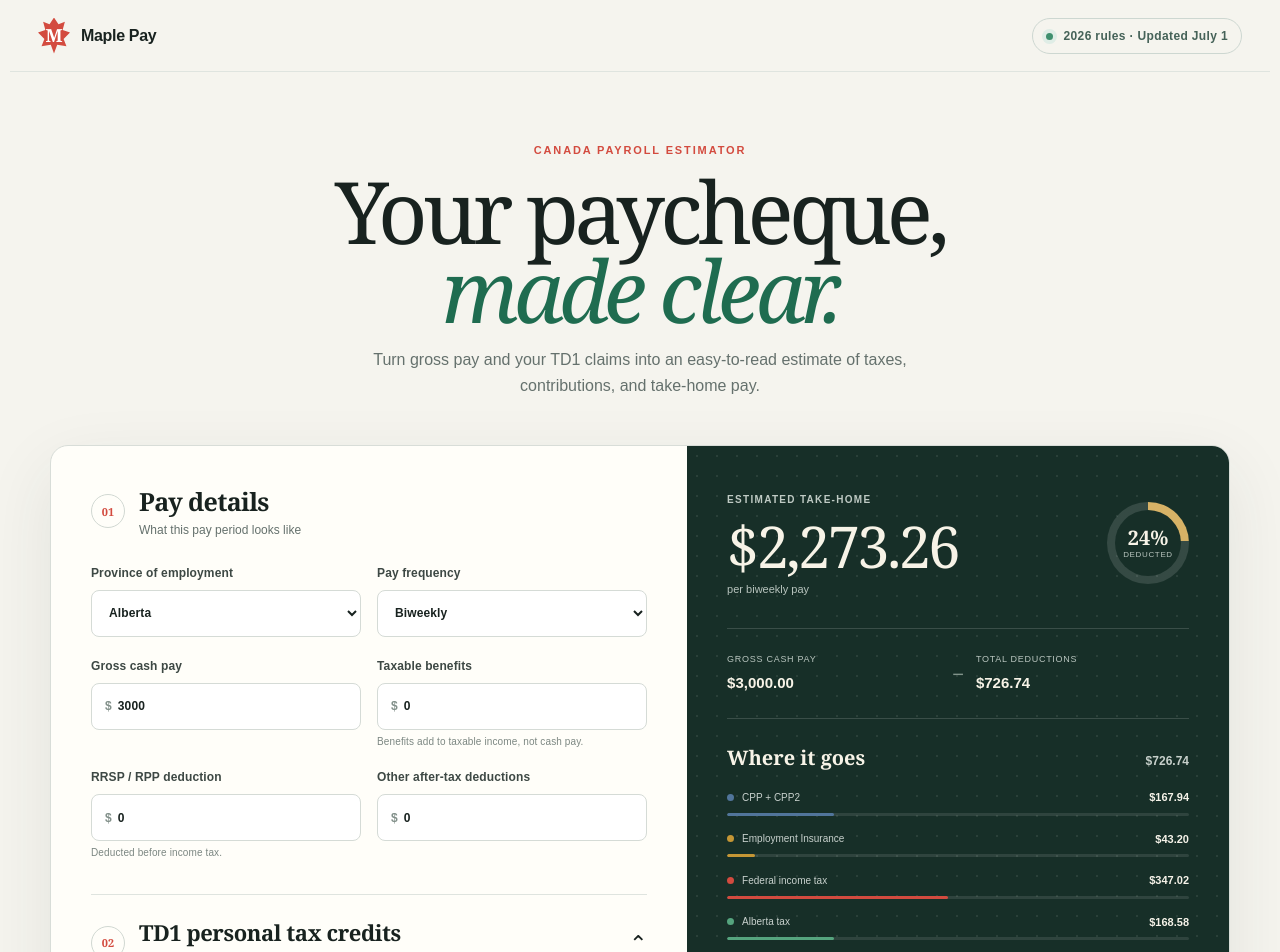
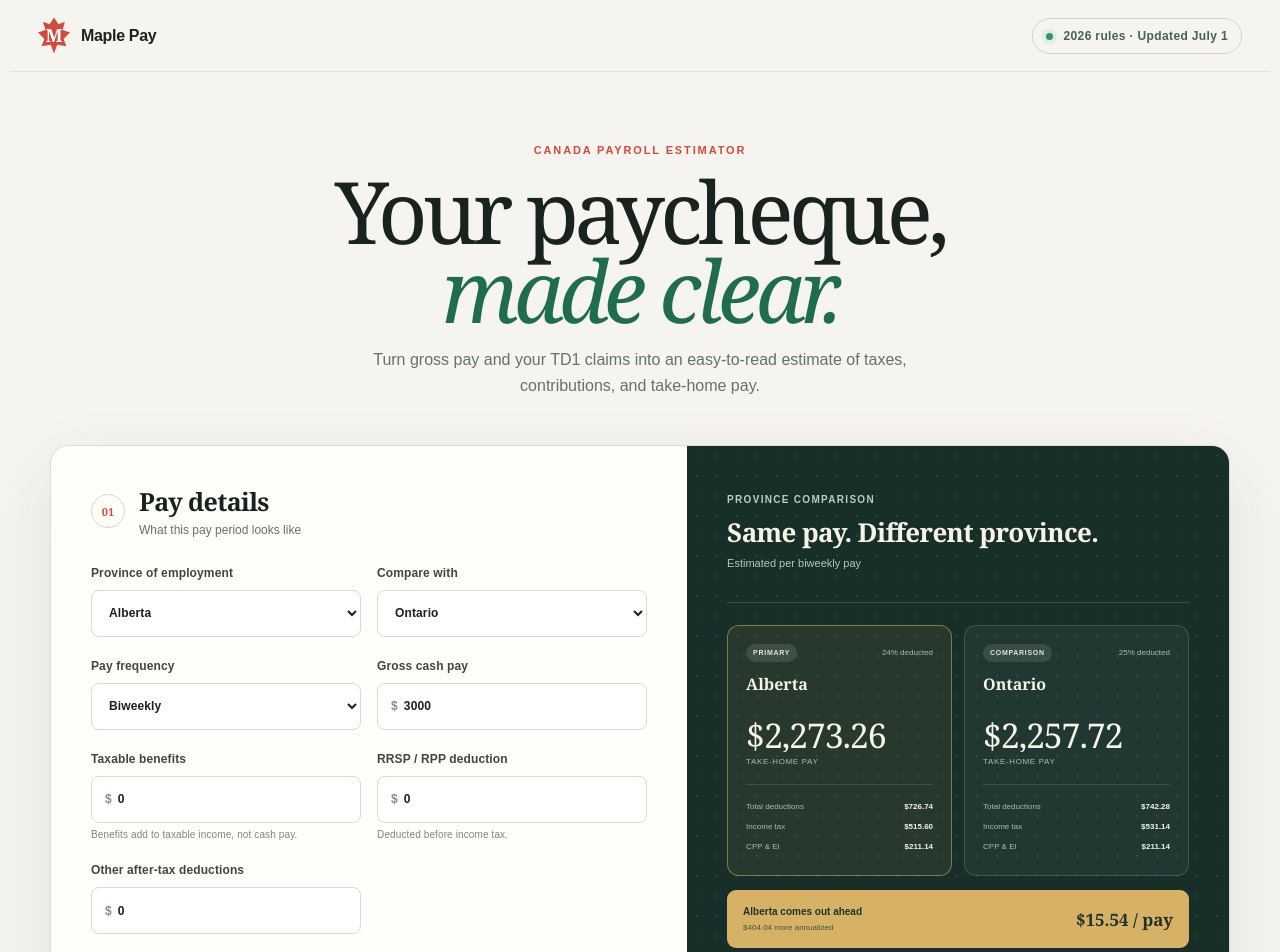
Before and after one commit to yiningchao/payroll-calculator, a Next.js app: page / in a window 1280 px wide. Shown: the top 952 px of the page. Built offline with nearby package versions, Linux system fonts and the light colour scheme.

Commit message:
Add side-by-side province comparison

```diff
--- a/app/globals.css
+++ b/app/globals.css
@@ -104,6 +104,7 @@ input::-webkit-inner-spin-button { display: none; }
 
 .results-top { display: flex; align-items: center; justify-content: space-between; gap: 24px; padding-bottom: 28px; border-bottom: 1px solid rgba(255,255,255,.15); }
 .result-label { color: #bfcac4; text-transform: uppercase; letter-spacing: .13em; font-size: 10px; font-weight: 800; }
+.results-top h2 { margin: 8px 0 4px; font: 600 26px/1.08 Georgia, serif; letter-spacing: -.025em; }
 .results-top strong { display: block; margin: 7px 0 2px; font: 500 clamp(42px, 4.5vw, 61px)/1 Georgia, serif; letter-spacing: -.045em; }
 .results-top small { color: #b8c4be; font-size: 11px; }
 .rate-ring {
@@ -114,6 +115,24 @@ input::-webkit-inner-spin-button { display: none; }
 .rate-ring span, .rate-ring small { position: relative; grid-area: 1/1; }
 .rate-ring span { margin-top: -10px; font: 600 20px Georgia, serif; }
 .rate-ring small { margin-top: 24px; color: #b8c4be; font-size: 8px; text-transform: uppercase; letter-spacing: .08em; }
+
+.compare-cards { display: grid; grid-template-columns: 1fr 1fr; gap: 12px; padding: 22px 0 14px; }
+.compare-card { min-width: 0; padding: 18px; border: 1px solid rgba(255,255,255,.15); border-radius: 12px; background: rgba(255,255,255,.045); }
+.compare-card:first-child { border-color: rgba(215,178,102,.52); background: rgba(215,178,102,.08); }
+.compare-card-head { display: flex; align-items: center; justify-content: space-between; gap: 8px; }
+.compare-card-head > span { padding: 4px 7px; border-radius: 999px; background: rgba(255,255,255,.11); color: #dfe6e2; font-size: 7px; font-weight: 800; text-transform: uppercase; letter-spacing: .1em; }
+.compare-card-head small { color: #aebbb4; font-size: 8px; }
+.compare-card h3 { min-height: 34px; margin: 14px 0 8px; font: 600 16px/1.05 Georgia, serif; }
+.compare-card > strong { display: block; overflow: hidden; text-overflow: ellipsis; font: 500 clamp(25px, 3vw, 34px)/1 Georgia, serif; letter-spacing: -.035em; }
+.take-home-label { display: block; margin-top: 4px; color: #aebbb4; font-size: 8px; text-transform: uppercase; letter-spacing: .08em; }
+.compare-card dl { margin: 16px 0 0; padding-top: 12px; border-top: 1px solid rgba(255,255,255,.12); }
+.compare-card dl div { display: flex; justify-content: space-between; gap: 8px; padding: 4px 0; }
+.compare-card dt { color: #aebbb4; font-size: 8px; }
+.compare-card dd { margin: 0; color: #f6f3e9; font-size: 8px; font-weight: 700; }
+.difference-banner { display: grid; grid-template-columns: 1fr auto; gap: 3px 12px; padding: 14px 16px; border-radius: 9px; background: #d7b266; color: #21322c; }
+.difference-banner span { align-self: end; font-size: 10px; font-weight: 800; }
+.difference-banner b { grid-row: 1 / span 2; grid-column: 2; align-self: center; font: 600 17px Georgia, serif; }
+.difference-banner small { font-size: 8px; color: #405049; }
 
 .pay-flow { padding: 24px 0; border-bottom: 1px solid rgba(255,255,255,.15); display: grid; grid-template-columns: 1fr auto 1fr; gap: 12px; align-items: center; }
 .pay-flow div { display: flex; flex-direction: column; gap: 5px; }
@@ -173,6 +192,12 @@ footer b { color: #39453f; }
   .td-card .field-grid label:last-child { grid-column: auto; max-width: none; }
   .checks { grid-template-columns: 1fr; }
   .results-top strong { font-size: 42px; }
+  .compare-card { padding: 13px 11px; }
+  .compare-card-head { align-items: flex-start; flex-direction: column; }
+  .compare-card h3 { font-size: 14px; }
+  .compare-card > strong { font-size: 24px; }
+  .difference-banner { grid-template-columns: 1fr; }
+  .difference-banner b { grid-row: auto; grid-column: auto; margin-top: 4px; }
   .rate-ring { width: 72px; height: 72px; flex-basis: 72px; }
   .rate-ring::before { width: 58px; height: 58px; }
   .form-actions span { display: none; }
--- a/app/page.tsx
+++ b/app/page.tsx
@@ -7,6 +7,20 @@ type Province = {
   name: string;
   claim: number;
   brackets: Bracket[];
+};
+type PayrollResult = {
+  taxablePay: number;
+  annualGross: number;
+  cpp: number;
+  ei: number;
+  qpip: number;
+  federalTax: number;
+  provincialTax: number;
+  extra: number;
+  totalDeductions: number;
+  net: number;
+  employerCost: number;
+  effectiveRate: number;
 };
 
 const FEDERAL: Bracket[] = [
@@ -74,6 +88,7 @@ function bcReduction(income: number, tax: number) {
 
 export default function Home() {
   const [province, setProvince] = useState("AB");
+  const [comparisonProvince, setComparisonProvince] = useState("ON");
   const [frequency, setFrequency] = useState(26);
   const [gross, setGross] = useState("3000");
   const [benefits, setBenefits] = useState("0");
@@ -81,6 +96,7 @@ export default function Home() {
   const [otherDeductions, setOtherDeductions] = useState("0");
   const [federalClaim, setFederalClaim] = useState("16452");
   const [provincialClaim, setProvincialClaim] = useState(String(PROVINCES.AB.claim));
+  const [comparisonClaim, setComparisonClaim] = useState(String(PROVINCES.ON.claim));
   const [additionalTax, setAdditionalTax] = useState("0");
   const [multipleEmployers, setMultipleEmployers] = useState(false);
   const [cppExempt, setCppExempt] = useState(false);
@@ -88,15 +104,20 @@ export default function Home() {
   const [tdOpen, setTdOpen] = useState(true);
 
   const chooseProvince = (code: string) => {
+    if (code === comparisonProvince) {
+      setComparisonProvince(province);
+      setComparisonClaim(String(PROVINCES[province].claim));
+    }
     setProvince(code);
     setProvincialClaim(String(PROVINCES[code].claim));
   };
 
-  const results = useMemo(() => {
+  const resultSet = useMemo(() => {
+    const calculate = (provinceCode: string, claimAmount: string) => {
       const taxablePay = num(gross) + num(benefits);
       const annualGross = taxablePay * frequency;
       const annualTaxable = Math.max(0, (taxablePay - num(rrsp)) * frequency);
-    const isQuebec = province === "QC";
+      const isQuebec = provinceCode === "QC";
       const pensionRate = isQuebec ? .063 : .0595;
       const pensionBase = cppExempt ? 0 : Math.min(Math.max(annualGross - 3_500, 0), 71_100) * pensionRate;
       const pension2 = cppExempt ? 0 : Math.min(Math.max(annualGross - 74_600, 0), 10_400) * .04;
@@ -105,20 +126,20 @@ export default function Home() {
       const annualQpip = isQuebec ? Math.min(annualGross, 103_000) * .0043 : 0;
       const basePensionCredit = Math.min(Math.max(annualGross - 3_500, 0), 71_100) * (isQuebec ? .053 : .0495);
       const federalCreditClaim = multipleEmployers ? 0 : num(federalClaim);
-    const provinceCreditClaim = multipleEmployers ? 0 : num(provincialClaim);
+      const provinceCreditClaim = multipleEmployers ? 0 : num(claimAmount);
       const federalCredits = .14 * (federalCreditClaim + 1_501 + basePensionCredit + annualEi + annualQpip);
       let annualFederal = Math.max(0, progressiveTax(annualTaxable, FEDERAL) - federalCredits);
       if (isQuebec) annualFederal *= .835;
 
-    const provincial = PROVINCES[province];
-    const lowestRate = provincial.brackets[0][1];
+      const selectedProvince = PROVINCES[provinceCode];
+      const lowestRate = selectedProvince.brackets[0][1];
       let annualProvincial = Math.max(
         0,
-      progressiveTax(annualTaxable, provincial.brackets)
+        progressiveTax(annualTaxable, selectedProvince.brackets)
         - lowestRate * (provinceCreditClaim + basePensionCredit + annualEi + annualQpip),
       );
-    if (province === "BC") annualProvincial -= bcReduction(annualTaxable, annualProvincial);
-    if (province === "ON") annualProvincial += ontarioAdjustments(annualProvincial, annualTaxable);
+      if (provinceCode === "BC") annualProvincial -= bcReduction(annualTaxable, annualProvincial);
+      if (provinceCode === "ON") annualProvincial += ontarioAdjustments(annualProvincial, annualTaxable);
 
       const cpp = round(annualPension / frequency);
       const ei = round(annualEi / frequency);
@@ -142,7 +163,17 @@ export default function Home() {
         employerCost: round(num(gross) + cpp + ei * 1.4 + qpip * 1.4),
         effectiveRate: taxablePay ? totalDeductions / taxablePay : 0,
       };
-  }, [province, frequency, gross, benefits, rrsp, otherDeductions, federalClaim, provincialClaim, additionalTax, multipleEmployers, cppExempt, eiExempt]);
+    };
+    return {
+      primary: calculate(province, provincialClaim),
+      comparison: calculate(comparisonProvince, comparisonClaim),
+    };
+  }, [province, comparisonProvince, frequency, gross, benefits, rrsp, otherDeductions, federalClaim, provincialClaim, comparisonClaim, additionalTax, multipleEmployers, cppExempt, eiExempt]);
+
+  const results = resultSet.primary;
+  const comparison = resultSet.comparison;
+  const netDifference = round(results.net - comparison.net);
+  const comparisonWinner = netDifference >= 0 ? province : comparisonProvince;
 
   const rows = [
     { label: province === "QC" ? "QPP + QPP2" : "CPP + CPP2", value: results.cpp, tone: "blue" },
@@ -156,8 +187,9 @@ export default function Home() {
   ];
 
   const reset = () => {
-    setProvince("AB"); setFrequency(26); setGross("3000"); setBenefits("0"); setRrsp("0");
+    setProvince("AB"); setComparisonProvince("ON"); setFrequency(26); setGross("3000"); setBenefits("0"); setRrsp("0");
     setOtherDeductions("0"); setFederalClaim("16452"); setProvincialClaim("22769");
+    setComparisonClaim("12989");
     setAdditionalTax("0"); setMultipleEmployers(false); setCppExempt(false); setEiExempt(false);
   };
 
@@ -192,6 +224,17 @@ export default function Home() {
               </select>
             </label>
             <label>
+              Compare with
+              <select value={comparisonProvince} onChange={(e) => {
+                setComparisonProvince(e.target.value);
+                setComparisonClaim(String(PROVINCES[e.target.value].claim));
+              }}>
+                {Object.entries(PROVINCES)
+                  .filter(([code]) => code !== province)
+                  .map(([code, item]) => <option value={code} key={code}>{item.name}</option>)}
+              </select>
+            </label>
+            <label>
               Pay frequency
               <select value={frequency} onChange={(e) => setFrequency(Number(e.target.value))}>
                 {FREQUENCIES.map((item) => <option value={item.value} key={item.value}>{item.label}</option>)}
@@ -216,6 +259,7 @@ export default function Home() {
               <div className="field-grid">
                 <MoneyField label="Federal TD1 · Total claim amount" value={federalClaim} onChange={setFederalClaim} hint="Line 13 on the 2026 federal TD1." />
                 <MoneyField label={`${PROVINCES[province].name} TD1 · Total claim`} value={provincialClaim} onChange={setProvincialClaim} hint="Total from your provincial or territorial TD1." />
+                <MoneyField label={`${PROVINCES[comparisonProvince].name} TD1 · Total claim`} value={comparisonClaim} onChange={setComparisonClaim} hint="Comparison province's personal claim total." />
                 <MoneyField label="Additional tax per pay" value={additionalTax} onChange={setAdditionalTax} hint="The extra amount requested on the TD1." />
               </div>
               <div className="checks">
@@ -235,26 +279,25 @@ export default function Home() {
         <aside className="results-panel" aria-live="polite">
           <div className="results-top">
             <div>
-              <span className="result-label">Estimated take-home</span>
-              <strong>{money.format(results.net)}</strong>
-              <small>per {FREQUENCIES.find((item) => item.value === frequency)?.label.toLowerCase()} pay</small>
-            </div>
-            <div className="rate-ring" style={{ "--rate": `${Math.min(results.effectiveRate * 100, 100)}%` } as React.CSSProperties}>
-              <span>{Math.round(results.effectiveRate * 100)}%</span>
-              <small>deducted</small>
+              <span className="result-label">Province comparison</span>
+              <h2>Same pay. Different province.</h2>
+              <small>Estimated per {FREQUENCIES.find((item) => item.value === frequency)?.label.toLowerCase()} pay</small>
             </div>
           </div>
 
-          <div className="pay-flow">
-            <div><span>Gross cash pay</span><b>{money.format(num(gross))}</b></div>
-            <div className="minus">−</div>
-            <div><span>Total deductions</span><b>{money.format(results.totalDeductions)}</b></div>
-            <div className="equals">=</div>
-            <div className="net-row"><span>Take-home pay</span><b>{money.format(results.net)}</b></div>
+          <div className="compare-cards">
+            <ComparisonCard code={province} result={results} label="Primary" />
+            <ComparisonCard code={comparisonProvince} result={comparison} label="Comparison" />
+          </div>
+
+          <div className="difference-banner">
+            <span>{netDifference === 0 ? "Equal take-home pay" : `${PROVINCES[comparisonWinner].name} comes out ahead`}</span>
+            <b>{netDifference === 0 ? money.format(0) : `${money.format(Math.abs(netDifference))} / pay`}</b>
+            <small>{netDifference === 0 ? "with these inputs" : `${money.format(Math.abs(netDifference) * frequency)} more annualized`}</small>
           </div>
 
           <div className="breakdown">
-            <div className="breakdown-title"><h3>Where it goes</h3><span>{money.format(results.totalDeductions)}</span></div>
+            <div className="breakdown-title"><h3>{PROVINCES[province].name} breakdown</h3><span>{money.format(results.totalDeductions)}</span></div>
             {rows.map((row) => (
               <div className="deduction-row" key={row.label}>
                 <div className="row-meta"><span><i className={row.tone} />{row.label}</span><b>{money.format(row.value)}</b></div>
@@ -301,6 +344,25 @@ function MoneyField({ label, value, onChange, hint }: { label: string; value: st
   );
 }
 
+function ComparisonCard({ code, result, label }: { code: string; result: PayrollResult; label: string }) {
+  return (
+    <article className="compare-card">
+      <div className="compare-card-head">
+        <span>{label}</span>
+        <small>{Math.round(result.effectiveRate * 100)}% deducted</small>
+      </div>
+      <h3>{PROVINCES[code].name}</h3>
+      <strong>{money.format(result.net)}</strong>
+      <span className="take-home-label">take-home pay</span>
+      <dl>
+        <div><dt>Total deductions</dt><dd>{money.format(result.totalDeductions)}</dd></div>
+        <div><dt>Income tax</dt><dd>{money.format(result.federalTax + result.provincialTax)}</dd></div>
+        <div><dt>{code === "QC" ? "QPP, EI & QPIP" : "CPP & EI"}</dt><dd>{money.format(result.cpp + result.ei + result.qpip)}</dd></div>
+      </dl>
+    </article>
+  );
+}
+
 function Check({ checked, onChange, label, detail }: { checked: boolean; onChange: (value: boolean) => void; label: string; detail: string }) {
   return (
     <label className="check">
```
Also changed, not shown: 1 other file (tests, documents, lock files or other folders). Lines whose indentation alone changed are shown as unchanged.
